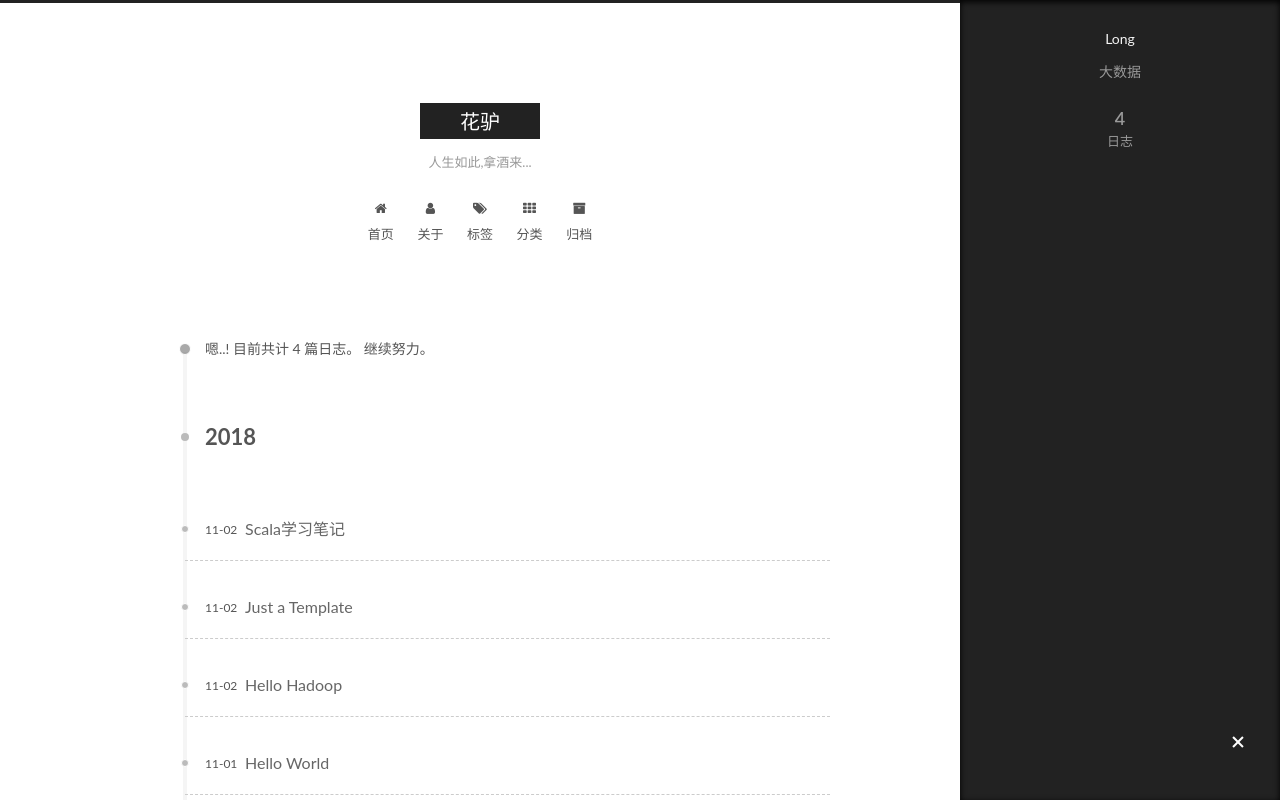
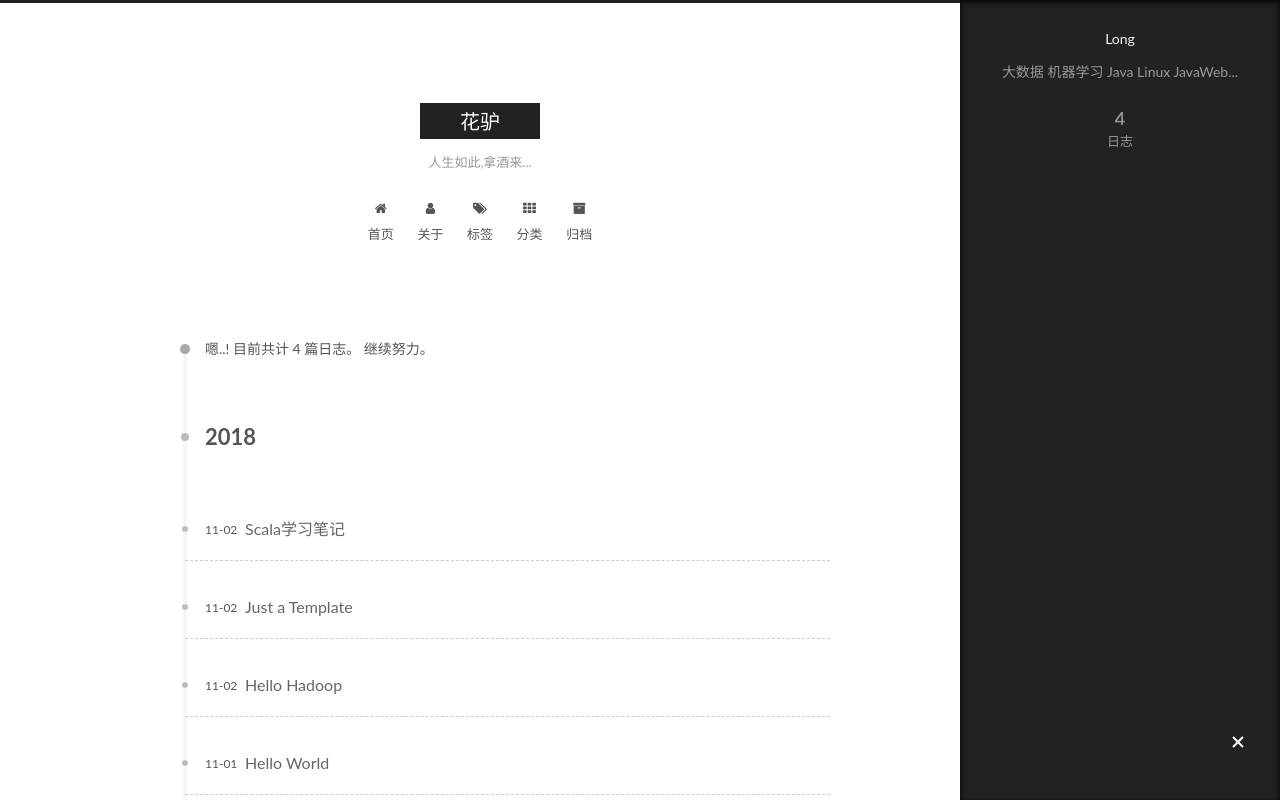
Before and after one commit to forever-funny/DemonsIT.github.io, a plain HTML site: page archives/2018/11/index.html in a window 1280 px wide. Both pictures are taken after a click on the element 1238 px from the left and 743 px from the top of the page. Shown: the top 800 px of the page. Drawn offline with Linux system fonts and the light colour scheme.

Commit message:
Site updated: 2018-11-02 16:17:50

```diff
--- a/archives/2018/11/index.html
+++ b/archives/2018/11/index.html
@@ -79,16 +79,16 @@
 
 
 
-<meta name="description" content="大数据">
+<meta name="description" content="大数据 机器学习 Java Linux JavaWeb...">
 <meta property="og:type" content="website">
 <meta property="og:title" content="花驴">
 <meta property="og:url" content="http://yoursite.com/archives/2018/11/index.html">
 <meta property="og:site_name" content="花驴">
-<meta property="og:description" content="大数据">
+<meta property="og:description" content="大数据 机器学习 Java Linux JavaWeb...">
 <meta property="og:locale" content="zh-Hans">
 <meta name="twitter:card" content="summary">
 <meta name="twitter:title" content="花驴">
-<meta name="twitter:description" content="大数据">
+<meta name="twitter:description" content="大数据 机器学习 Java Linux JavaWeb...">
 
 
 
@@ -451,7 +451,7 @@
           <div class="site-author motion-element" itemprop="author" itemscope="" itemtype="http://schema.org/Person">
 
               <p class="site-author-name" itemprop="name">Long</p>
-              <p class="site-description motion-element" itemprop="description">大数据</p>
+              <p class="site-description motion-element" itemprop="description">大数据 机器学习 Java Linux JavaWeb...</p>
           </div>
 
           <nav class="site-state motion-element">
--- a/css/main.css
+++ b/css/main.css
@@ -1822,7 +1822,7 @@ pre .javascript .function {
   width: 4px;
   height: 4px;
   border-radius: 50%;
-  background: #ffe9ff;
+  background: #f6c869;
 }
 .links-of-blogroll {
   font-size: 13px;
```
Also changed, not shown: 2018/11/01/hello-world/index.html (+1 -1 lines), 2018/11/02/Scala学习笔记/index.html (+1 -1 lines), 2018/11/02/Start/index.html (+1 -1 lines), 2018/11/02/模板/index.html (+1 -1 lines), about/index.html (+1 -1 lines), archives/2018/index.html (+4 -4 lines), archives/index.html (+4 -4 lines), categories/index.html (+4 -4 lines), index.html (+4 -4 lines), tags/index.html (+4 -4 lines).
